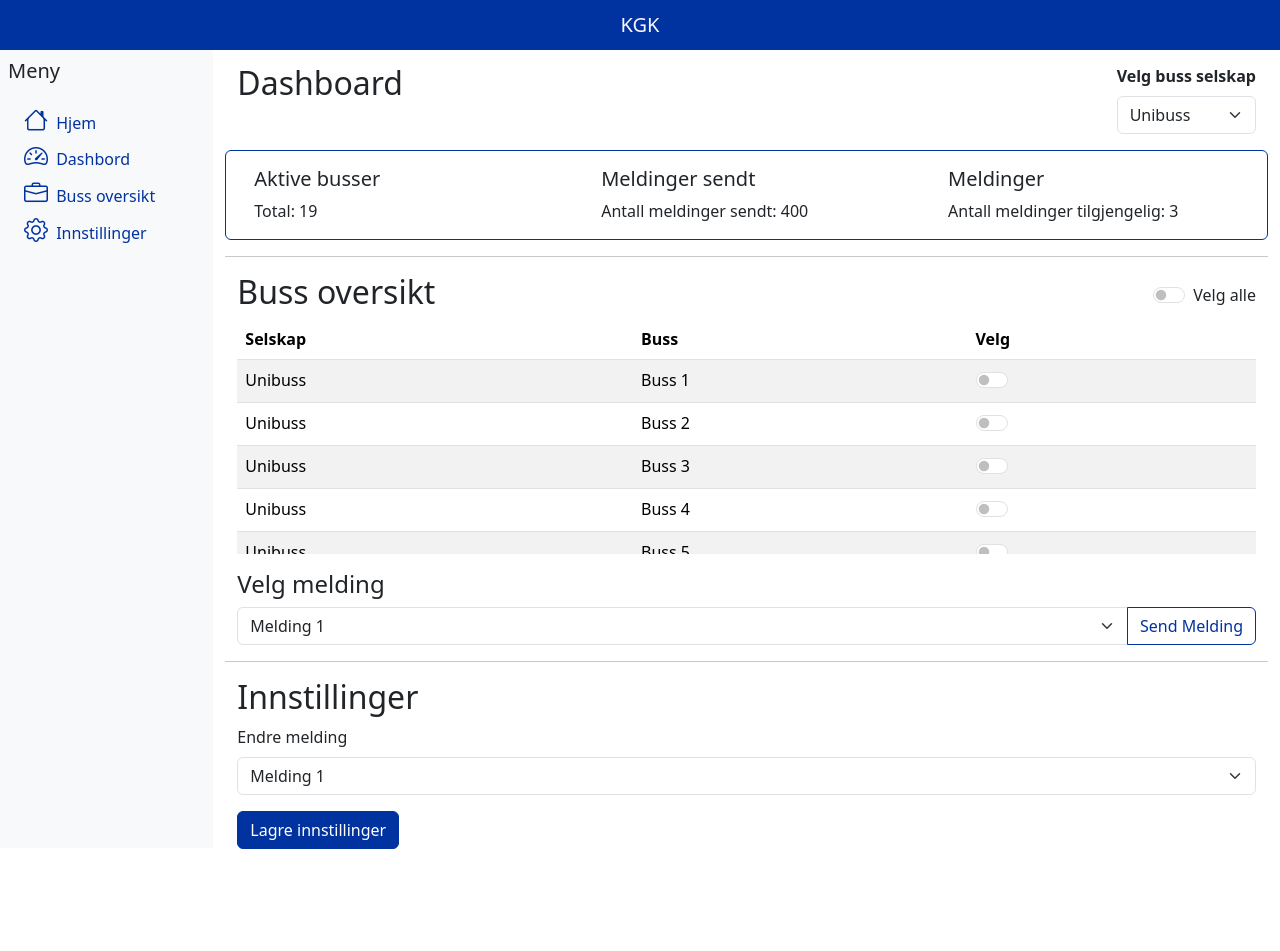
After one commit to Jeph-git/KGK, a Flask app: page /dashboard in a window 1280 px wide. The commit adds this page. Run offline with Flask 3, Linux system fonts and the light colour scheme; some libraries are stand-ins or nearby versions.

```diff
--- a/app.py
+++ b/app.py
@@ -4,6 +4,7 @@ from forms import OptionForm
 
 from blueprints.all_choices import all_choices
 from blueprints.web_settings import web_setting
+from blueprints.dashboard import dashboard
 
 from utils import load_messages
 
@@ -12,7 +13,7 @@ app.config['SECRET_KEY'] = 'your_secret_key'
 
 app.register_blueprint(all_choices)
 app.register_blueprint(web_setting)
-
+app.register_blueprint(dashboard)
 
 @app.route('/', methods=['GET', 'POST'])
 def home():
@@ -46,4 +47,4 @@ def home():
 
 if __name__ == '__main__':
     # app.run(debug=True, host= '192.168.10.222') # This one for running on local network
-    app.run(debug=True)
+    app.run(debug=True, use_reloader=True)
--- a/forms.py
+++ b/forms.py
@@ -1,7 +1,13 @@
 from flask_wtf import FlaskForm
 from wtforms import SelectMultipleField
 from wtforms import StringField
+from wtforms import SelectField
 from wtforms.validators import DataRequired
+import json
+from utils import load_bus_data, load_messages
+
+
+
 class OptionForm(FlaskForm):
     groups = SelectMultipleField(
         'Choose groups',
@@ -10,3 +16,19 @@ class OptionForm(FlaskForm):
 
 class MessageForm(FlaskForm):
     message = StringField('Message', validators=[DataRequired()])
+
+
+class ChooseMessage(FlaskForm):
+    messages = load_messages()
+    message = SelectField(
+        'Choose message',
+        choices=[(value, value) for value in messages.values()],
+    )
+
+class ChooseBus(FlaskForm):
+    bus_data = load_bus_data()
+    companies = list(bus_data['company'])
+    company = SelectField(
+        'Velg selskap',
+        choices=[(company, company) for company in companies],
+    )
--- /dev/null
+++ b/json/messages.json
@@ -0,0 +1 @@
+{"message1": "Melding 1", "message2": "Melding 2", "message3": "Melding 3"}
--- /dev/null
+++ b/json/messages_sent.json
@@ -0,0 +1,3 @@
+{
+    "messages_sent": 400
+}
--- a/messages.json
+++ /dev/null
@@ -1 +0,0 @@
-{"message1": "Test 1", "message2": "Melding 2", "message3": "Melding 3"}
--- a/templates/base.html
+++ b/templates/base.html
@@ -62,8 +62,10 @@
 
 
 
-    <header class="bg-primary text-white text-center py-2 ">
-        <h1 class="d-block d-sm-none">KGK</h1>
+
+    </div>
+    <header class="bg-primary text-white text-center py-2 d-block d-sm-none">
+        <h1 class="d-block d-sm-none display-1 fw-bold">KGK</h1>
     </header>
 
         {% block content %}
@@ -72,10 +74,10 @@
         {% endblock %}
 
     <!-- Top Navbar for larger screens -->
-    <nav class="navbar navbar-expand-lg bg-light navbar-light d-none d-sm-block fixed-top">
+    <nav class="navbar navbar-expand-lg bg-primary navbar-light d-none d-sm-block fixed-top">
         <div class="container">
-            <a class="navbar-brand text-primary mb-0 h1" href="{{ url_for('home') }}">KGK</a>
-            <button class="navbar-toggler" type="button" data-bs-toggle="collapse" data-bs-target="#navbarNav" aria-controls="navbarNav" aria-expanded="false" aria-label="Toggle navigation">
+            <a class="navbar-brand text-light mb-0 h1 mx-auto" href="">KGK</a>
+            <!-- <button class="navbar-toggler" type="button" data-bs-toggle="collapse" data-bs-target="#navbarNav" aria-controls="navbarNav" aria-expanded="false" aria-label="Toggle navigation">
                 <span class="navbar-toggler-icon"></span>
             </button>
             <div class="collapse navbar-collapse" id="navbarNav">
@@ -84,43 +86,49 @@
                         <a class="nav-link {% if active == 'home' %}active{% endif %}" href="{{ url_for('home') }}">Hjem</a>
                     </li>
                     <li class="nav-item">
+                        <a class="nav-link {% if active == 'more' %}active{% endif %}" href="{{ url_for('dashboard.dashboard_home') }}">Dashboard</a>
+                    </li>
+                    <li class="nav-item">
                         <a class="nav-link {% if active == 'more' %}active{% endif %}" href="{{ url_for('more.choices_func') }}">Buss oversikt</a>
                     </li>
+
                     <li class="nav-item">
                         <a class="nav-link {% if active == 'settings' %}active{% endif %}" href="{{ url_for('settings.settings') }}">Innstillinger</a>
                     </li>
 
                 </ul>
-            </div>
+            </div> -->
         </div>
+
     </nav>
 
 
 
     <!-- Bottom navbar for smaller screens -->
-    <nav class="navbar fixed-bottom navbar-expand-sm bg-primary navbar-dark d-block d-sm-none shadow-lg">
+    <!-- <nav class="navbar fixed-bottom navbar-expand-sm bg-primary navbar-dark d-block d-sm-none shadow-lg">
         <ul class="navbar-nav mx-auto flex-row gap-3 justify-content-between w-100">
             <li class="nav-item ms-3">
                 <a class="nav-link d-flex flex-column align-items-center {% if active == 'home' %}active{% endif %}" href="{{ url_for('home') }}">
                     <i class="bi bi-house h4"></i>
-                    <!-- <span>Hjem</span> -->
+                </a>
+            </li>
+            <li class="nav-item">
+                <a class="nav-link d-flex flex-column align-items-center {% if active == 'more' %}active{% endif %} mx-auto" href="{{ url_for('dashboard.dashboard_home') }}">
+                    <i class="bi bi-speedometer2 h4"></i>
                 </a>
             </li>
             <li class="nav-item">
                 <a class="nav-link d-flex flex-column align-items-center {% if active == 'more' %}active{% endif %} mx-auto" href="{{ url_for('more.choices_func') }}">
-                    <!-- <i class="bi bi-three-dots"></i> -->
                     <i class="bi bi-briefcase h4"></i>
-                    <!-- <span>Mer</span> -->
                 </a>
             </li>
             <li class="nav-item me-3">
                 <a class="nav-link d-flex flex-column align-items-center {% if active == 'settings' %}active{% endif %}" href="{{ url_for('settings.settings') }}">
                     <i class="bi bi-gear h4"></i>
-                    <!-- <span>Innstillinger</span> -->
                 </a>
             </li>
         </ul>
-    </nav>
+    </nav> -->
 
 
 
--- /dev/null
+++ b/templates/dashboard.html
@@ -0,0 +1,255 @@
+{% extends "base.html" %}
+
+{% block title %}Dashboard - KGK{% endblock %}
+
+{% block content %}
+<style>
+    /* This is so that scrollspy scrolls to the correct place */
+    .section-offsett {
+        padding-top: 60px;  /* Adjust based on navbar height */
+        margin-top: -60px;  /* Same value as padding to visually align section */
+    }
+
+
+    .table-wrap {
+        height: 235px;
+        overflow-y: auto;
+      }
+</style>
+
+<body style="">
+    <nav class="navbar fixed-bottom navbar-expand-sm bg-primary navbar-dark d-block d-sm-none shadow-lg">
+        <ul class="navbar-nav mx-auto flex-row gap-3 justify-content-between w-100">
+            <li class="nav-item ms-3">
+                <a class="nav-link d-flex flex-column align-items-center {% if active == 'home' %}active{% endif %}" href="{{ url_for('home') }}">
+                    <i class="bi bi-house h4"></i>
+                </a>
+            </li>
+            <li class="nav-item">
+                <a class="nav-link d-flex flex-column align-items-center {% if active == 'more' %}active{% endif %} mx-auto" href="#dashboard">
+                    <i class="bi bi-speedometer2 h4"></i>
+                </a>
+            </li>
+            <li class="nav-item">
+                <a class="nav-link d-flex flex-column align-items-center {% if active == 'more' %}active{% endif %} mx-auto" href="#oversikt">
+                    <i class="bi bi-briefcase h4"></i>
+                </a>
+            </li>
+            <li class="nav-item me-3">
+                <a class="nav-link d-flex flex-column align-items-center {% if active == 'settings' %}active{% endif %}" href="#settings">
+                    <i class="bi bi-gear h4"></i>
+                </a>
+            </li>
+        </ul>
+    </nav>
+    <div class="container-fluid ">
+        <div class="row flex-nowrap ">
+            <!-- Sidebar -->
+            <div class="col-auto col-md-3 col-xl-2 px-sm-2 px-0 bg-light d-none d-sm-block position-fixed">
+                <div class="d-flex flex-column align-items-center align-items-sm-start px-0 pt-2 text-white min-vh-100">
+                    <a href="/" class="d-flex align-items-center pb-3 mb-md-0 me-md-auto text-white text-decoration-none">
+                        <span class="fs-5 d-none d-sm-inline text-dark">Meny</span>
+                    </a>
+                    <ul class="nav nav-pills flex-column mb-sm-auto mb-0 align-items-center align-items-sm-start" id="menu">
+                        <li class="nav-item">
+                            <a href="{{ url_for('home') }}" class="nav-link align-middle py-0">
+                                <i class="fs-4 bi-house"></i> <span class="ms-1 d-none d-sm-inline">Hjem</span>
+                            </a>
+                        </li>
+                        <li>
+                            <a href="#dashboard" class="nav-link py-1 align-start">
+                                <i class="bi bi-speedometer2 h4"></i> <span class="ms-1 d-none d-sm-inline">Dashbord</span>
+                            </a>
+                        </li>
+                        <li>
+                            <a href="#oversikt" class="nav-link py-1 align-start">
+                                <i class="bi bi-briefcase h4"></i> <span class="ms-1 d-none d-sm-inline">Buss oversikt</span>
+                            </a>
+                        </li>
+                        <li>
+                            <a href="#settings" class="nav-link py-1 align-start">
+                                <i class="bi bi-gear h4"></i> <span class="ms-1 d-none d-sm-inline">Innstillinger</span>
+                            </a>
+                        </li>
+                    </ul>
+                </div>
+            </div>
+
+            <!-- Site content -->
+            <div class="col py-3 offset-sm-4 offset-md-3 offset-xl-2" data-bs-spy="scroll" data-bs-target=".navbar" data-bs-offset="0" tabindex="0" >
+
+                <!-- DASHBOARD -->
+                <div class="container">
+                    <div class="container d-flex p-0">
+                        <h2 id="dashboard" class="section-offset">Dashboard</h2>
+                        <form id="company_form" method="POST" class="ms-auto">
+                            {{ choose_bus_form.hidden_tag() }}
+                            <div class="mb-3">
+                                <label for="company" class="form-label fw-bold">Velg buss selskap</label>
+                                {{ choose_bus_form.company(class="form-select", id="company_select") }}
+                            </div>
+                            <!-- <button type="submit" class="btn btn-primary">Submit</button> -->
+                        </form>
+                    </div>
+                    <div class="row  border border-1 rounded border-primary">
+                        <div class="col-md-4 d-flex align-content-stretch align-items-center">
+                            <div class="card  w-100 border-0">
+                                <div class="card-body">
+                                    <h5 class="card-title">Aktive busser</h5>
+                                    <p class="card-text">Total: {{ total_buses }}</p>
+                                </div>
+                            </div>
+                        </div>
+
+                        <div class="col-md-4 d-flex align-content-stretch align-items-center">
+                            <div class="card  w-100 border-0">
+                                <div class="card-body">
+                                    <h5 class="card-title">Meldinger sendt</h5>
+                                    <p class="card-text">Antall meldinger sendt: {{ messages_sent[0 ]}}</p>
+                                </div>
+                            </div>
+                        </div>
+                        <div class="col-md-4 d-flex align-content-stretch align-items-center">
+                            <div class="card  w-100 border-0">
+                                <div class="card-body">
+                                    <h5 class="card-title">Meldinger</h5>
+                                    <p class="card-text">Antall meldinger tilgjengelig: {{ num_of_messages }}</p>
+                                </div>
+                            </div>
+                        </div>
+                    </div>
+                </div>
+                <hr>
+                <!-- TABLES -->
+
+                <div class="container mt-lg-3   mt-md-4 mt-sm-5 ">
+                    <div class="container m-0 d-flex p-0 align-items-center ">
+                        <h2 id="oversikt" class="section-offset ">Buss oversikt</h2>
+                        <div class="form-check form-switch ms-auto">
+                            <input class="form-check-input select-all" type="checkbox" value="" data-group="{{ company }}" id="flexCheckDefault_{{ company }}">
+                            <label class="form-check-label" for="flexCheckDefault_{{ company }}">
+                                Velg alle
+                            </label>
+                        </div>
+                    </div>
+                    <div class="table-wrap">
+                        <table class="table table-striped table-hover ">
+                            <thead>
+                                <tr>
+                                    <th>Selskap</th>
+                                    <th>Buss</th>
+                                    <th>Velg</th>
+                                </tr>
+                            </thead>
+                            <tbody>
+                                {% for bus in buses %}
+                                <tr onclick="toggleCheckbox('{{ loop.index }}')">
+                                    <td>{{ company }}</td>
+                                    <td>{{ bus }}</td>
+                                    <td>
+                                        <div class="form-check form-switch">
+                                            <input class="form-check-input" type="checkbox" value="{{ bus }}" data-group="{{ company }}" id="flexCheckDefault_{{ loop.index }}">
+                                            <label class="form-check-label" for="flexCheckDefault_{{ loop.index }}">
+                                            </label>
+                                        </div>
+                                    </td>
+                                </tr>
+                                {% endfor %}
+                            </tbody>
+                        </table>
+                    </div>
+                </div>
+
+                <!-- SEND MESSAGE -->
+
+                <div class="container mt-3">
+                    <h4 id="send_message" class="section-offset input-group">Velg melding</h4>
+                    <form id="select_message_form" method="POST">
+                        {{ select_message_form.hidden_tag() }}
+
+                        <div class="input-group mb-3">
+                            <!-- <label for="message_select" class="form-label">Velg melding</label> -->
+                            {{ select_message_form.message(class="form-select", id="message_select",) }}
+                            <button class="btn btn-outline-primary" type="submit" id="button-addon2"  >Send Melding</button>
+                        </div>
+
+                    </form>
+                </div>
+
+                <hr>
+                <!-- SETTINGS -->
+
+                 <!-- TODO Add functionality to be able to change message  -->
+                <div class="container">
+                    <h2 id="settings" class="section-offset">Innstillinger</h2>
+                    <form>
+                        <div class="mb-3">
+                            <label for="notificationSetting" class="form-label">Endre melding</label>
+                            <select class="form-select" id="notificationSetting">
+                                <option selected>Melding 1</option>
+                                <option>Melding 2</option>
+                            </select>
+                        </div>
+                        <button type="submit" class="btn btn-primary">Lagre innstillinger</button>
+                    </form>
+                </div>
+            </div>
+        </div>
+    </div>
+
+
+    <script>
+        // Automatically submit the choose company select form when clicking on option
+        document.addEventListener('DOMContentLoaded', function() {
+            const companySelect = document.getElementById('company_select');
+            if (companySelect) {
+                companySelect.addEventListener('change', function() {
+                    document.getElementById('company_form').submit();
+                });
+            }
+        });
+
+    // Select All functionality for group checkboxes
+    document.querySelectorAll('.select-all').forEach(selectAllCheckbox => {
+        selectAllCheckbox.addEventListener('change', function() {
+            const group = this.dataset.group;
+            const checkboxes = document.querySelectorAll(`input[data-group="${group}"]`);
+            checkboxes.forEach(checkbox => {
+                checkbox.checked = this.checked; // Set each checkbox to match the Select All state
+            });
+        });
+    });
+
+    // Fixes the bootstrap 5 scrollspy, so that it scrolls to the correct place
+    document.addEventListener("DOMContentLoaded", function() {
+        // Scrollspy offset adjustment
+        const OFFSET_HEIGHT = 60;  // Adjust based on your navbar height
+
+        document.querySelectorAll('a.nav-link').forEach(link => {
+            link.addEventListener('click', function(event) {
+                const targetId = link.getAttribute('href').slice(1);
+                const targetElement = document.getElementById(targetId);
+
+                if (targetElement) {
+                    window.scrollTo({
+                        top: targetElement.offsetTop - OFFSET_HEIGHT,
+                        behavior: 'smooth'
+                    });
+                    event.preventDefault();  // Prevent default anchor link behavior
+                }
+            });
+        });
+    });
+
+        // Initialize all tooltips, needed for tooltips to work
+        document.addEventListener('DOMContentLoaded', function () {
+            var tooltipTriggerList = [].slice.call(document.querySelectorAll('[data-bs-toggle="tooltip"]'))
+            var tooltipList = tooltipTriggerList.map(function (tooltipTriggerEl) {
+                return new bootstrap.Tooltip(tooltipTriggerEl)
+            })
+        });
+
+    </script>
+</body>
+
+{% endblock %}
```
Also changed, not shown: blueprints/all_choices.py (+3 -5 lines), blueprints/dashboard.py (added, +68 -0 lines), blueprints/web_settings.py (+3 -9 lines), json/bus_data.json (added, +11 -0 lines), templates/index.html (+27 -39 lines), utils.py (+17 -1 lines).
